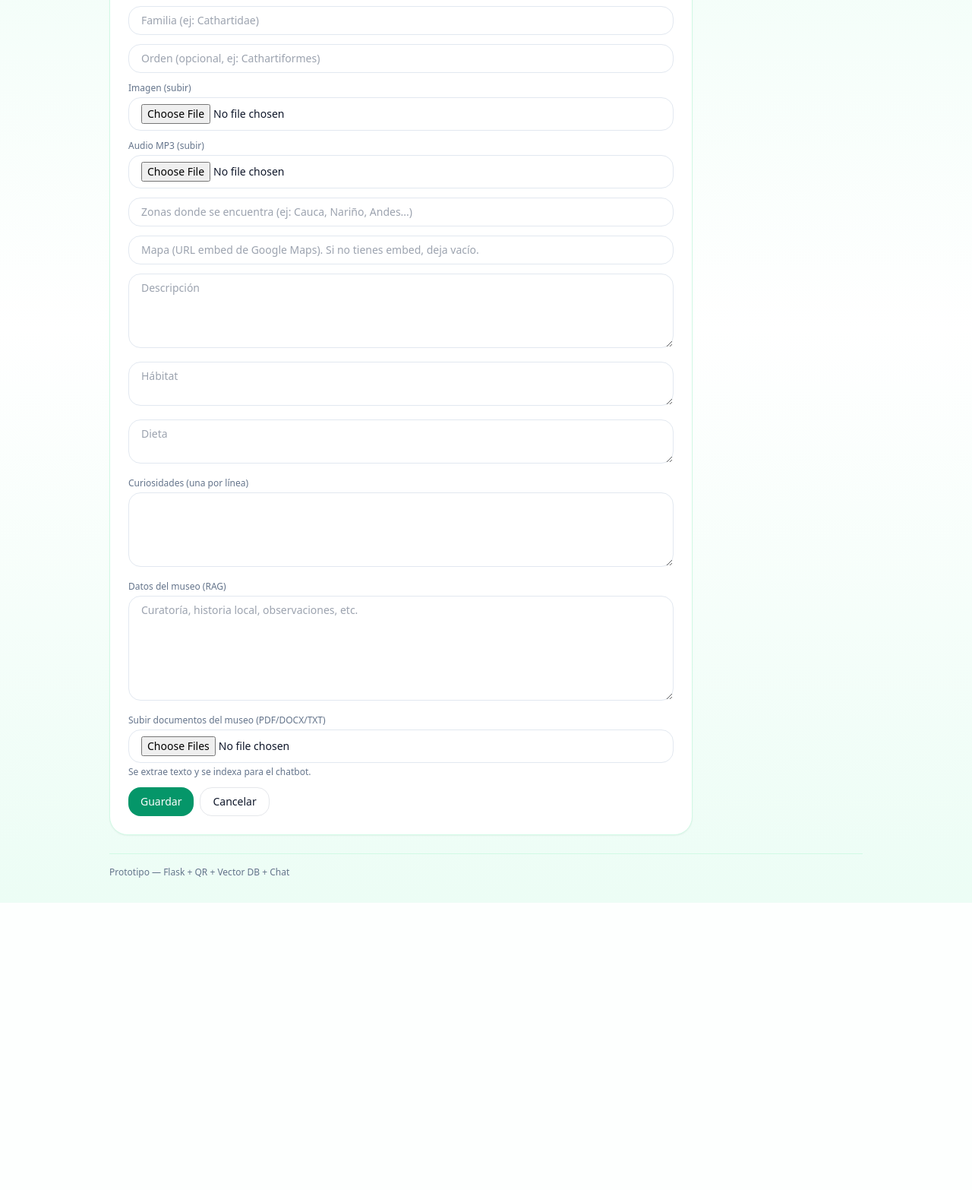
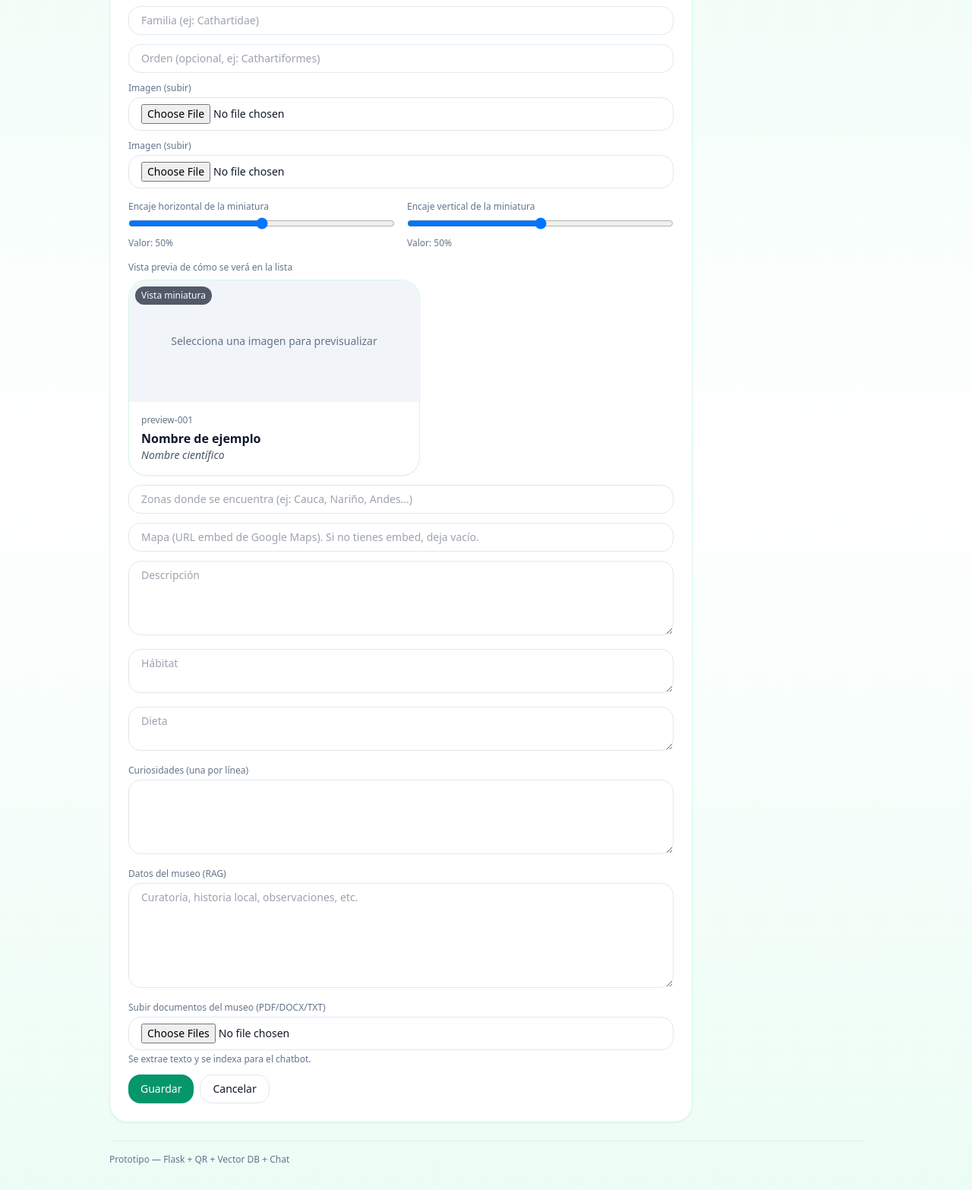
Before and after one commit to GustavoNightmare/InformacionMuseo, a Flask app: page /admin/especies/nueva in a window 1280 px wide. Shown: the part 324-1890 px from the top of the page at 76% size. Before the commit the page ends 1512 px from the top, so only its background shows below. Run offline with Flask 3, Linux system fonts and the light colour scheme; a user stored in the database is signed in; tables that the repository leaves empty hold one stand-in row (values such as "Sample post"); some libraries are stand-ins or nearby versions.

Commit message:
Se hicieron ajustes para que uno pueda cuadrar la imagen que se ve en la lista de previsualizacion , para que se vea mas bonita

```diff
--- a/app.py
+++ b/app.py
@@ -3,7 +3,7 @@ from llm import LLMClient
 from models import db, User, Species, MuseumDoc, Visit
 import docx
 from PyPDF2 import PdfReader
-from sqlalchemy import or_
+from sqlalchemy import or_, text
 from models import db, User, Species, MuseumDoc, Visit, ChatTurn
 
 from werkzeug.utils import secure_filename
@@ -68,6 +68,36 @@ def unique_name(prefix: str, filename: str) -> str:
     return f"{prefix}_{uuid.uuid4().hex}_{safe}"
 
 # --------- TEXT EXTRACTION ---------
+
+
+def clamp_percent(raw, default=50):
+    try:
+        value = int(float(raw))
+    except (TypeError, ValueError):
+        return default
+    return max(0, min(100, value))
+
+
+def ensure_schema_updates():
+    rows = db.session.execute(text("PRAGMA table_info(species)")).fetchall()
+    cols = {row[1] for row in rows}
+
+    changed = False
+
+    if "thumb_pos_x" not in cols:
+        db.session.execute(
+            text("ALTER TABLE species ADD COLUMN thumb_pos_x INTEGER DEFAULT 50")
+        )
+        changed = True
+
+    if "thumb_pos_y" not in cols:
+        db.session.execute(
+            text("ALTER TABLE species ADD COLUMN thumb_pos_y INTEGER DEFAULT 50")
+        )
+        changed = True
+
+    if changed:
+        db.session.commit()
 
 
 def extract_text_from_pdf(filepath: str) -> str:
@@ -942,6 +972,7 @@ def forbidden(e):
 def init_db():
     with app.app_context():
         db.create_all()
+        ensure_schema_updates()
     print("✅ DB inicializada")
 
 
--- a/models.py
+++ b/models.py
@@ -51,6 +51,8 @@ class Species(db.Model):
     museo_info = db.Column(db.Text, nullable=True)
 
     curiosidades_json = db.Column(db.Text, nullable=True)
+    thumb_pos_x = db.Column(db.Integer, nullable=False, default=50)
+    thumb_pos_y = db.Column(db.Integer, nullable=False, default=50)
 
     @property
     def curiosidades(self):
--- a/templates/admin_species_form.html
+++ b/templates/admin_species_form.html
@@ -3,7 +3,9 @@
 {% block content %}
 <div class="max-w-3xl rounded-3xl border border-emerald-100 bg-white p-6 shadow-sm">
   <h1 class="text-2xl font-semibold">{% if item %}Editar{% else %}Nueva{% endif %} especie</h1>
-
+  {% set current_thumb_x = item.thumb_pos_x if item and item.thumb_pos_x is not none else 50 %}
+  {% set current_thumb_y = item.thumb_pos_y if item and item.thumb_pos_y is not none else 50 %}
+  {% set current_preview_src = url_for('static', filename=item.imagen) if item and item.imagen else '' %}
   <form class="mt-4 space-y-3" method="post" enctype="multipart/form-data"
     action="{% if item %}{{ url_for('admin_species_edit_post', species_id=item.id) }}{% else %}{{ url_for('admin_species_new_post') }}{% endif %}">
 
@@ -40,14 +42,66 @@
     </div>
 
     <div>
-      <div class="text-xs text-slate-500 mb-1">Audio MP3 (subir)</div>
-      <input type="file" name="audio_file" accept=".mp3"
+      <div class="text-xs text-slate-500 mb-1">Imagen (subir)</div>
+      <input id="imagen_file" type="file" name="imagen_file" accept=".jpg,.jpeg,.png,.webp"
         class="w-full rounded-2xl border border-slate-200 bg-white px-4 py-2 text-sm" />
-      {% if item and item.audio %}
-      <div class="text-xs text-slate-500 mt-1">Actual: <span class="font-mono">{{ item.audio }}</span></div>
+      {% if item and item.imagen %}
+      <div class="text-xs text-slate-500 mt-1">
+        Actual: <span class="font-mono">{{ item.imagen }}</span>
+      </div>
       {% endif %}
+
+      <div class="mt-4 grid gap-4 md:grid-cols-2">
+        <div>
+          <label for="thumb_pos_x" class="block text-xs text-slate-500 mb-1">
+            Encaje horizontal de la miniatura
+          </label>
+          <input id="thumb_pos_x" type="range" name="thumb_pos_x" min="0" max="100" value="{{ current_thumb_x }}"
+            class="w-full" />
+          <div class="text-xs text-slate-500 mt-1">
+            Valor: <span id="thumb_pos_x_val">{{ current_thumb_x }}</span>%
+          </div>
+        </div>
+
+        <div>
+          <label for="thumb_pos_y" class="block text-xs text-slate-500 mb-1">
+            Encaje vertical de la miniatura
+          </label>
+          <input id="thumb_pos_y" type="range" name="thumb_pos_y" min="0" max="100" value="{{ current_thumb_y }}"
+            class="w-full" />
+          <div class="text-xs text-slate-500 mt-1">
+            Valor: <span id="thumb_pos_y_val">{{ current_thumb_y }}</span>%
+          </div>
+        </div>
+      </div>
+
+      <div class="mt-4">
+        <div class="text-xs text-slate-500 mb-2">Vista previa de cómo se verá en la lista</div>
+
+        <div class="max-w-sm rounded-3xl border border-emerald-100 bg-white shadow-sm overflow-hidden">
+          <div class="relative h-40 bg-slate-100 overflow-hidden">
+            <img id="thumbPreview" src="{{ current_preview_src }}" alt="Vista previa miniatura"
+              class="h-full w-full object-cover {% if not current_preview_src %}hidden{% endif %}"
+              style="object-position: {{ current_thumb_x }}% {{ current_thumb_y }}%;" />
+            <div id="thumbPreviewEmpty"
+              class="h-full w-full grid place-items-center text-slate-500 text-sm {% if current_preview_src %}hidden{% endif %}">
+              Selecciona una imagen para previsualizar
+            </div>
+
+            <div class="absolute top-2 left-2 text-xs px-2 py-1 rounded-full bg-slate-900/70 text-white">
+              Vista miniatura
+            </div>
+          </div>
+
+          <div class="p-4">
+            <div class="text-xs text-slate-500">{{ item.id if item else 'preview-001' }}</div>
+            <div class="mt-1 font-semibold">{{ item.nombre_comun if item else 'Nombre de ejemplo' }}</div>
+            <div class="text-sm italic text-slate-600">{{ item.nombre_cientifico if item else 'Nombre científico' }}
+            </div>
+          </div>
+        </div>
+      </div>
     </div>
-
     <input name="zonas" value="{{ item.zonas if item else '' }}"
       placeholder="Zonas donde se encuentra (ej: Cauca, Nariño, Andes...)"
       class="w-full rounded-2xl border border-slate-200 px-4 py-2 text-sm outline-none focus:ring-2 focus:ring-emerald-200" />
@@ -136,4 +190,47 @@
   </form>
   {% endif %}
 </div>
+<script>
+  (function () {
+    const fileInput = document.getElementById("imagen_file");
+    const xInput = document.getElementById("thumb_pos_x");
+    const yInput = document.getElementById("thumb_pos_y");
+    const xVal = document.getElementById("thumb_pos_x_val");
+    const yVal = document.getElementById("thumb_pos_y_val");
+    const preview = document.getElementById("thumbPreview");
+    const empty = document.getElementById("thumbPreviewEmpty");
+
+    if (!xInput || !yInput || !preview) return;
+
+    function renderPreview() {
+      const x = xInput.value || 50;
+      const y = yInput.value || 50;
+
+      xVal.textContent = x;
+      yVal.textContent = y;
+      preview.style.objectPosition = `${x}% ${y}%`;
+    }
+
+    renderPreview();
+
+    xInput.addEventListener("input", renderPreview);
+    yInput.addEventListener("input", renderPreview);
+
+    if (fileInput) {
+      fileInput.addEventListener("change", function () {
+        const file = this.files && this.files[0];
+        if (!file) return;
+
+        const reader = new FileReader();
+        reader.onload = function (e) {
+          preview.src = e.target.result;
+          preview.classList.remove("hidden");
+          if (empty) empty.classList.add("hidden");
+          renderPreview();
+        };
+        reader.readAsDataURL(file);
+      });
+    }
+  })();
+</script>
 {% endblock %}
--- a/templates/especies.html
+++ b/templates/especies.html
@@ -43,9 +43,12 @@
 
     <div class="relative h-40 bg-slate-100 overflow-hidden">
       {% if item.imagen %}
+      {% set thumb_x = item.thumb_pos_x if item.thumb_pos_x is not none else 50 %}
+      {% set thumb_y = item.thumb_pos_y if item.thumb_pos_y is not none else 50 %}
+
       <img src="{{ url_for('static', filename=item.imagen) }}" alt="{{ item.nombre_comun }}"
         class="h-full w-full object-cover group-hover:scale-[1.02] transition"
-        style="{% if not scanned %}filter: grayscale(100%); opacity:.70;{% endif %}" />
+        style="object-position: {{ thumb_x }}% {{ thumb_y }}%;{% if not scanned %} filter: grayscale(100%); opacity:.70;{% endif %}" />
       {% else %}
       <div class="h-full w-full grid place-items-center text-slate-500 text-sm">Sin imagen</div>
       {% endif %}
```
